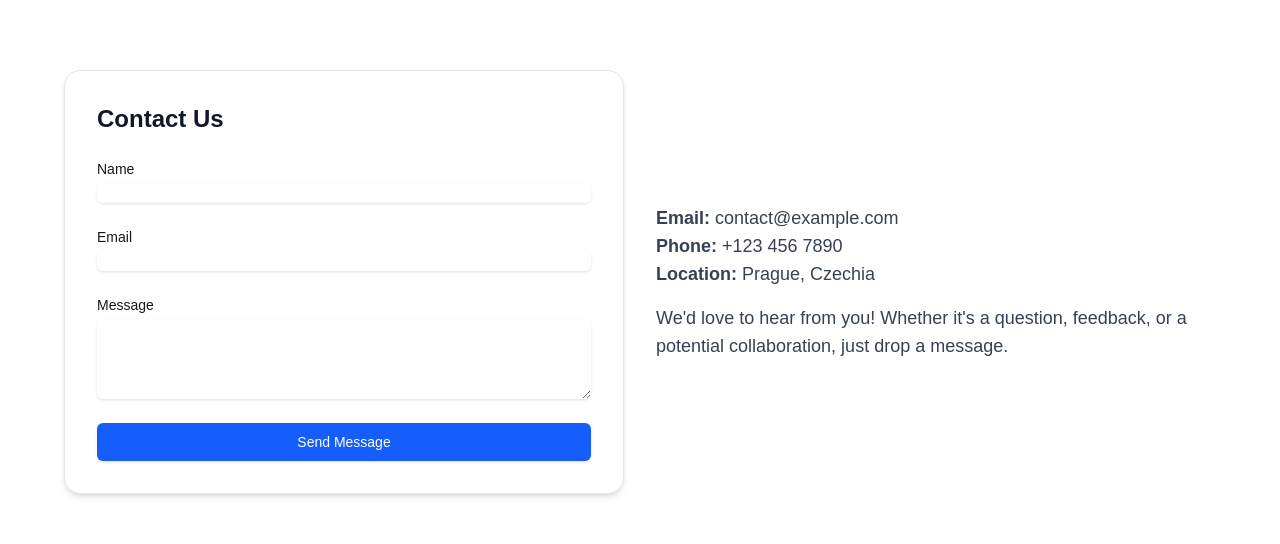
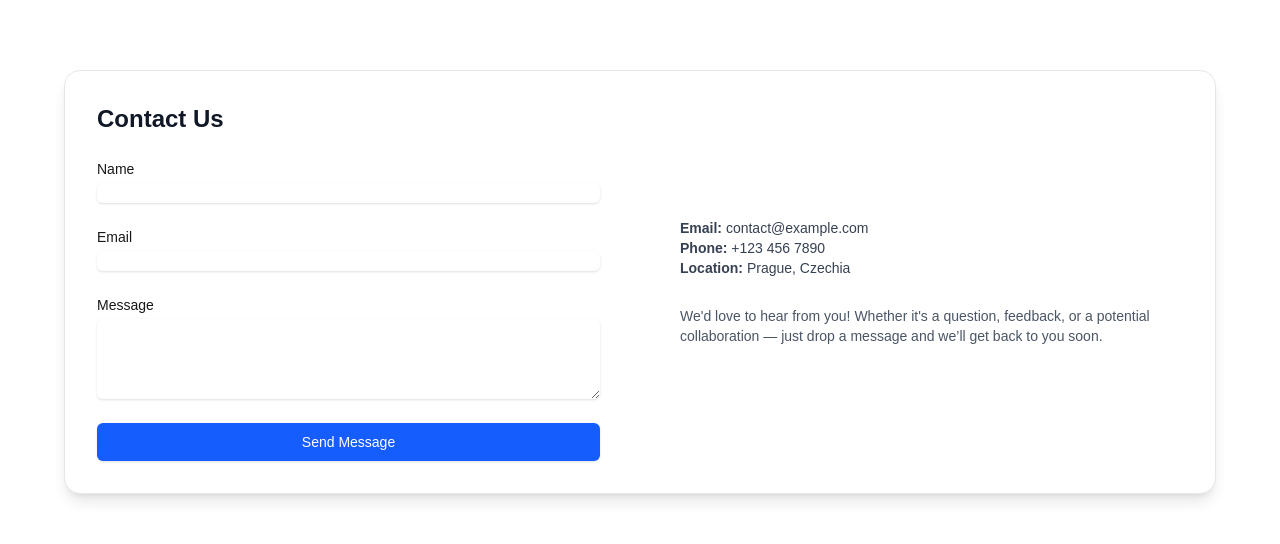
Before and after one commit to vojtazak/basic_start_web, a Next.js app: page / in a window 1280 px wide. Shown: the part 1312-1856 px from the top of the page. Built offline with nearby package versions, Linux system fonts and the light colour scheme.

Commit message:
working nav to about page

```diff
--- /dev/null
+++ b/src/app/about/page.tsx
@@ -0,0 +1,31 @@
+'use client';
+
+import Header from '@/components/header';
+import Footer from '@/components/footer';
+import Head from 'next/head';
+
+const About = () => {
+  return (
+    <>
+      <Head>
+        <title>About story page</title>
+        <meta name="description" content="About the artist and their journey." />
+      </Head>
+
+      <div className="pt-[80px] px-4 max-w-4xl mx-auto">
+        <Header />
+
+        <main className="py-12">
+          <h1 className="text-3xl font-bold text-gray-900 mb-4">About the Artist</h1>
+          <p className="text-gray-700 leading-relaxed">
+            This is the artist’s story. You can share background, artistic philosophy, or milestones here.
+          </p>
+        </main>
+
+        <Footer />
+      </div>
+    </>
+  );
+};
+
+export default About;
--- a/src/app/page.tsx
+++ b/src/app/page.tsx
@@ -13,7 +13,7 @@ const Home = () => {
   return (
     <div className="pt-[80px]">
       <Head>
-        <title>My Gallery</title>
+        <title>Home page</title>
       </Head>
       <Header /> {/* top menu */}
       <Bio/> {/* bio */}
--- a/src/components/contact.tsx
+++ b/src/components/contact.tsx
@@ -34,9 +34,11 @@ const ContactSection = () => {
 
   return (
     <section id="contact" className="py-20 px-4 sm:px-6 lg:px-8 bg-white">
-      <div className="max-w-6xl mx-auto grid grid-cols-1 md:grid-cols-2 gap-8">
+      <div className="max-w-6xl mx-auto">
+        {/* Combined bubble card */}
+        <div className="p-8 rounded-2xl shadow-lg border border-gray-200 bg-white flex flex-col md:flex-row gap-20">
           {/* Contact Form */}
-        <div className="p-8 rounded-2xl shadow-md border border-gray-200 bg-white">
+          <div className="w-full md:w-1/2">
             <h2 className="text-2xl font-extrabold text-gray-900">Contact Us</h2>
             <form onSubmit={handleSubmit} className="mt-6 space-y-6">
               <div>
@@ -89,13 +91,20 @@ const ContactSection = () => {
             </form>
           </div>
 
-        {/* Optional: Add another column with contact info or image */}
-        <div className="flex flex-col justify-center">
-          <div className="text-lg text-gray-700">
+          {/* Contact Info */}
+          <div className="w-full md:w-1/2 flex flex-col justify-center text-gray-700 text-sm space-y-3">
+            <div>
               <p><strong>Email:</strong> contact@example.com</p>
               <p><strong>Phone:</strong> +123 456 7890</p>
               <p><strong>Location:</strong> Prague, Czechia</p>
-            <p className="mt-4">We&apos;d love to hear from you! Whether it&apos;s a question, feedback, or a potential collaboration, just drop a message.</p>
+            </div>
+            <div className="pt-4 text-gray-600">
+              <p>
+                We&apos;d love to hear from you! Whether it&apos;s a question,
+                feedback, or a potential collaboration — just drop a message
+                and we’ll get back to you soon.
+              </p>
+            </div>
           </div>
         </div>
       </div>
```
Lines whose indentation alone changed are shown as unchanged.
